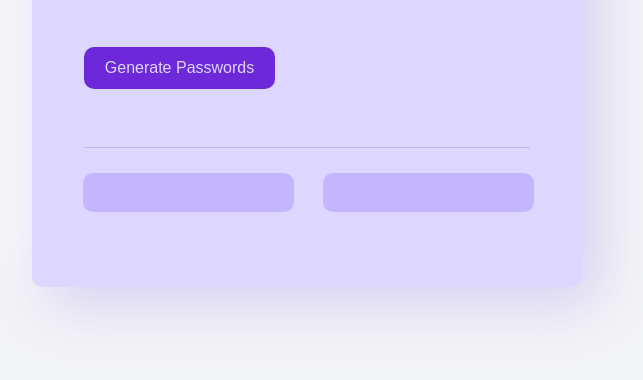
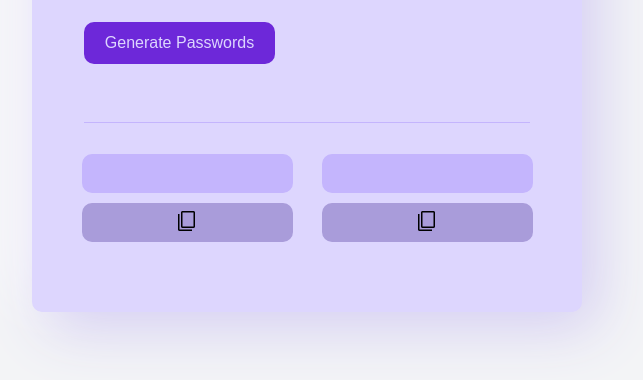
Before and after one commit to alyssapineda/password-generator-js, a plain HTML site: page index.html in a window 1280 px wide. Shown: the part 388-768 px from the top of the page, without its empty margins (333-976 px from the left). Drawn offline with nearby package versions, Linux system fonts and the light colour scheme.

Commit message:
added copy button

```diff
--- a/index.html
+++ b/index.html
@@ -5,6 +5,7 @@
   <meta http-equiv="X-UA-Compatible" content="IE=edge">
   <meta name="viewport" content="width=device-width, initial-scale=1.0">
   <link rel="stylesheet" href="./style.css">
+  <link rel="stylesheet" href="https://fonts.googleapis.com/css2?family=Material+Symbols+Outlined:opsz,wght,FILL,GRAD@20..48,100..700,0..1,-50..200" />
   <title>Password Generator 🔏</title>
   <script src="./script.js" defer></script>
 </head>
@@ -25,6 +26,19 @@
         <p id="password-el1"></p>
         <p id="password-el2"></p>
       </div>
+
+      <div class="copy-btns-container">
+        <button class="copy-btn" id="copy-password-el1" onclick="copyPasswordEl1()">
+          <span class="material-symbols-outlined">
+          content_copy
+          </span>
+        </button>
+        <button class="copy-btn" id="copy-password-el2" onclick="copyPasswordEl2()">
+          <span class="material-symbols-outlined">
+          content_copy
+          </span>
+        </button>
+      </div>
     </div>
   </div>
 </body>
--- a/script.js
+++ b/script.js
@@ -1,9 +1,7 @@
-//EXTRAS:
+//FUTURE WORK:
 //set password length - user input?
-//Add copy button onclick
 //Toggle "symbols" and "numbers" on/off
 //add password entropy percentage
-
 
 
 const characters = ["A","B","C","D","E","F","G","H","I","J","K","L","M","N","O","P","Q","R","S","T","U","V","W","X","Y","Z","a","b","c","d","e","f","g","h","i","j","k","l","m","n","o","p","q","r","s","t","u","v","w","x","y","z", "0", "1", "2", "3", "4", "5", "6", "7", "8", "9","~","`","!","@","#","$","%","^","&","*","(",")","_","-","+","=","{","[","}","]",",","|",":",";","<",">",".","?",
@@ -51,3 +49,17 @@ function clearPassword() {
   psContainer2 = []
   psContainer1 = []
 }
+
+//COPY PASSWORD TEXT FUNCTION
+
+function copyPasswordEl1() {
+  const cb = navigator.clipboard;
+  const copiedPassword = document.querySelector('#password-el1');
+  cb.writeText(copiedPassword.innerText).then(() => alert('Password Option 1 copied'));
+}
+
+function copyPasswordEl2() {
+  const cb = navigator.clipboard;
+  const copiedPassword = document.querySelector('#password-el2');
+  cb.writeText(copiedPassword.innerText).then(() => alert('Password Option 2 copied'));
+}
--- a/style.css
+++ b/style.css
@@ -24,7 +24,7 @@ body {
 
 .main-wrapper {
   width:550px;
-  height:550px;
+  height:600px;
   background-color:#DDD6FE;
   border-radius:10px;
   box-shadow:  15px 15px 60px #d3ccf2,
@@ -74,6 +74,32 @@ h1 {
   background-color:#ebe7fd;
   color:#6D28D9;
 }
+
+.material-symbols-outlined {
+  font-variation-settings:
+  'FILL' 0,
+  'wght' 400,
+  'GRAD' 0,
+  'opsz' 48
+}
+
+
+.copy-btn {
+  height:39px;
+  width:211px;
+  border-radius:10px;
+  background-color:#a99cda;
+  cursor:pointer;
+  border:none;
+  transition:300ms;
+  font-size:16px;
+}
+
+.copy-btn:hover {
+  background-color:#ebe7fd;
+  color:#6D28D9;
+}
+
 /* COMPONENTS */
 .line {
   height:1px;
@@ -84,9 +110,18 @@ h1 {
   top:150px;
 }
 
-.password-container {
+.password-container,
+.copy-btns-container {
   position:relative;
-  top:150px;
+  top:90px;
+  display: grid;
+  margin-bottom:10px;
+  width:100%;
+  padding-left:35px;
+  padding-right:35px;
+  grid-template-columns: repeat(2, 1fr);
+  grid-template-rows: 1fr;
+  column-gap:auto;
 }
 
 #password-el1,
@@ -95,9 +130,10 @@ h1 {
   width:211px;
   border-radius:10px;
   background-color:#C4B5FD;
+  text-align:center;
   display:grid;
-  align-items: center;
-  position:relative;
+  align-items:center;
+  justify-items:center;
 }
 
 #password-el1 {
@@ -108,4 +144,6 @@ h1 {
 #password-el2 {
   top:-14px;
 }
+
+
 /* MEDIA QUERY */
```
